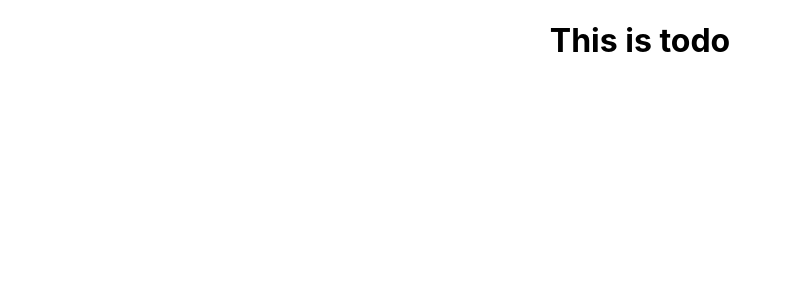
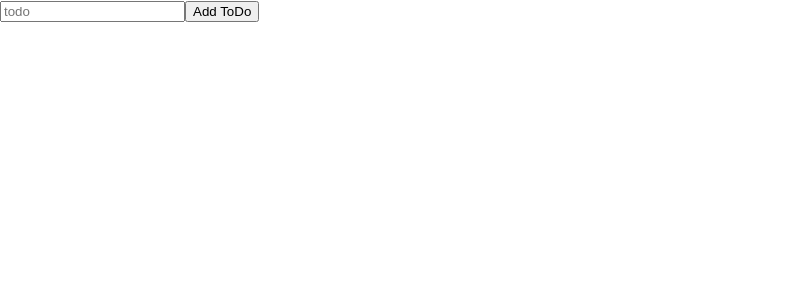
Before and after one commit to pushpendraGit/React_to_do, a React (Create React App) app: page / in a window 1280 px wide. Shown: the top 300 px of the page, without its empty margins (0-792 px from the left). Built offline with nearby package versions, Linux system fonts and the light colour scheme.

Commit message:
checked for add items

```diff
--- a/src/actions/todo.js
+++ b/src/actions/todo.js
@@ -1,13 +1,8 @@
+import { ADD_TO_LIST } from "./actionTypes";
 
-import {ADD_TO_LIST} from './actionTypes';
-
-export function addToList(data){
-
-    return {
-
-        type:ADD_TO_LIST,
-        data
-
-    }
-
+export default function toDo(data) {
+  return {
+    type: ADD_TO_LIST,
+    data,
+  };
 }
--- a/src/components/App.js
+++ b/src/components/App.js
@@ -1,13 +1,53 @@
-import React from "react";
+import React, { Component } from "react";
+import { connect } from "react-redux";
+import { compose } from "redux";
+import toDo from "../actions/todo";
 
-import "./App.css";
+class App extends Component {
+  constructor(props) {
+    super(props);
 
-function App() {
-  return (
-    <div className="App">
-      <h1>This is todo</h1>
-    </div>
-  );
+    this.state = {
+      content: "",
+    };
+  }
+
+  handleChange = (e) => {
+    this.setState({
+      content: e.target.value,
+    });
+  };
+
+  handleToDo = () => {
+    const { content } = this.state;
+
+    this.props.dispatch(toDo(content));
+
+    this.setState({
+      content: "",
+    });
+  };
+  render() {
+    const { toDo } = this.props;
+
+    const { items } = toDo;
+
+
+    return (
+      <div className="app">
+        <input type="text" placeholder="todo" onChange={this.handleChange} />
+        <button onClick={this.handleToDo}>Add ToDo</button>
+      </div>
+    );
+  }
 }
 
-export default App;
+//Direct using es 6 method
+
+function mapStateToProps({ toDo }) {
+  return {
+    toDo,
+  };
+}
+
+export default connect(mapStateToProps)(App);
```
Also changed, not shown: src/index.js (+11 -11 lines).
